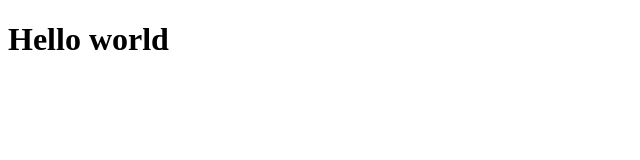
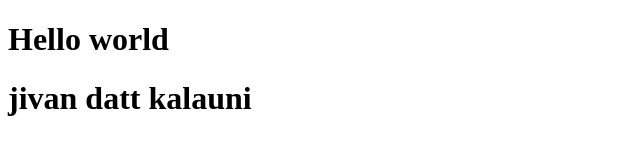
Before and after one commit to jivan-kalauni/git-practices, a plain HTML site: page index.html in a window 1280 px wide. Shown: the whole page, without its empty margins (0-640 px from the left). Drawn offline with Linux system fonts and the light colour scheme.

Commit message:
committed

```diff
--- a/index.html
+++ b/index.html
@@ -10,6 +10,7 @@
 
 <body>
     <h1>Hello world</h1>
+    <h1>jivan datt kalauni</h1>
 </body>
 
 </html>
```
